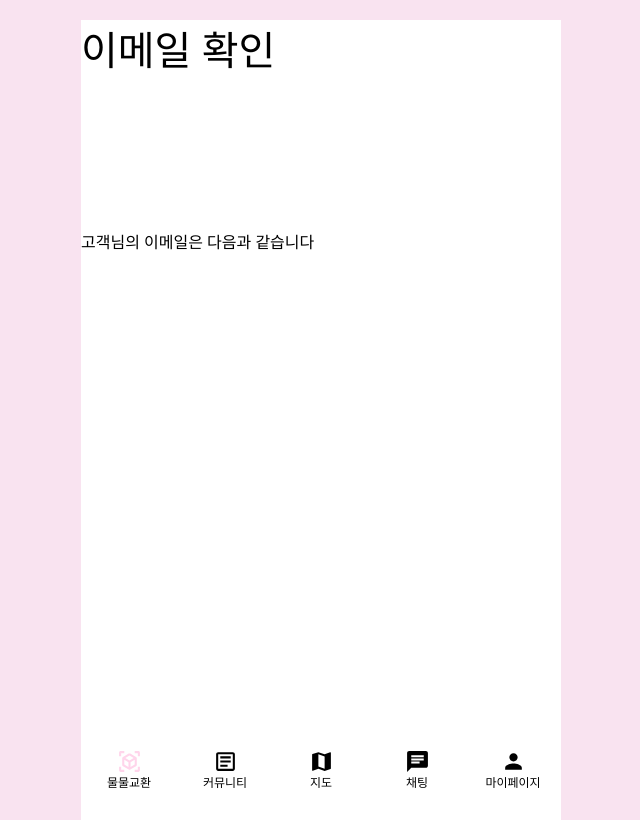
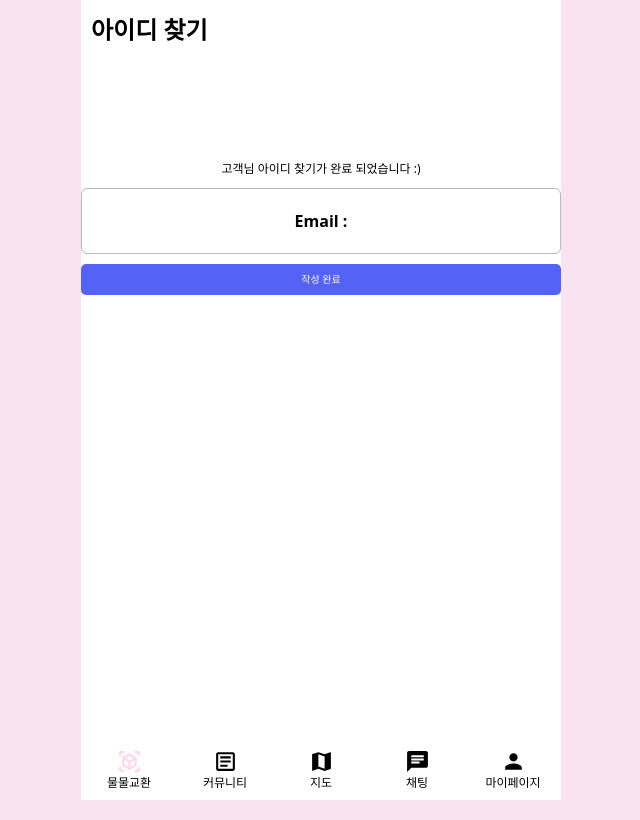
Before and after one commit to KostaMiniProject/MainProject-Front, a Next.js app: page /find/email/success in a window 1280 px wide. Shown: the whole page, without its empty margins (319-959 px from the left). Built offline with nearby package versions, Linux system fonts and the light colour scheme.

Commit message:
아이디 찾기 결과 페이지 수정

```diff
--- a/app/find/email/success/page.tsx
+++ b/app/find/email/success/page.tsx
@@ -1,17 +1,36 @@
 "use client";
 import React, { useState } from "react";
 import { useRouter, useSearchParams } from "next/navigation";
+import Header from "@/components/Header";
+import Button from "@/components/Button";
 
 function Success() {
   const router = useRouter();
 
   const searchParams = useSearchParams();
 
-
   return (
     <div className="container mx-auto mt-10">
-      <h1 className="text-[40px] mt-[20px] mb-[150px]">이메일 확인</h1>
-      <p className="text-lg">고객님의 이메일은 다음과 같습니다 <span className="font-bold">{searchParams.get('email')}</span></p>
+      <Header title="아이디 찾기"></Header>
+      <div className="w-full flex-col flex">
+        <div className="text-[12px] mt-[100px] mb-[10px] m-[auto] ">
+          고객님 아이디 찾기가 완료 되었습니다 :)
+        </div>
+      </div>
+      <div className="w-full flex-col flex border border-gray p-5 rounded-md mb-[10px]">
+        <div className="text-[16px] m-[auto] font-[600]">
+          Email : {searchParams.get("email")}
+        </div>
+      </div>
+      <div className="w-full flex-col flex">
+        <Button
+          text="작성 완료"
+          fontSize={10}
+          height={8}
+          width={10}
+          rounded="soft"
+        />
+      </div>
     </div>
   );
 }
```
